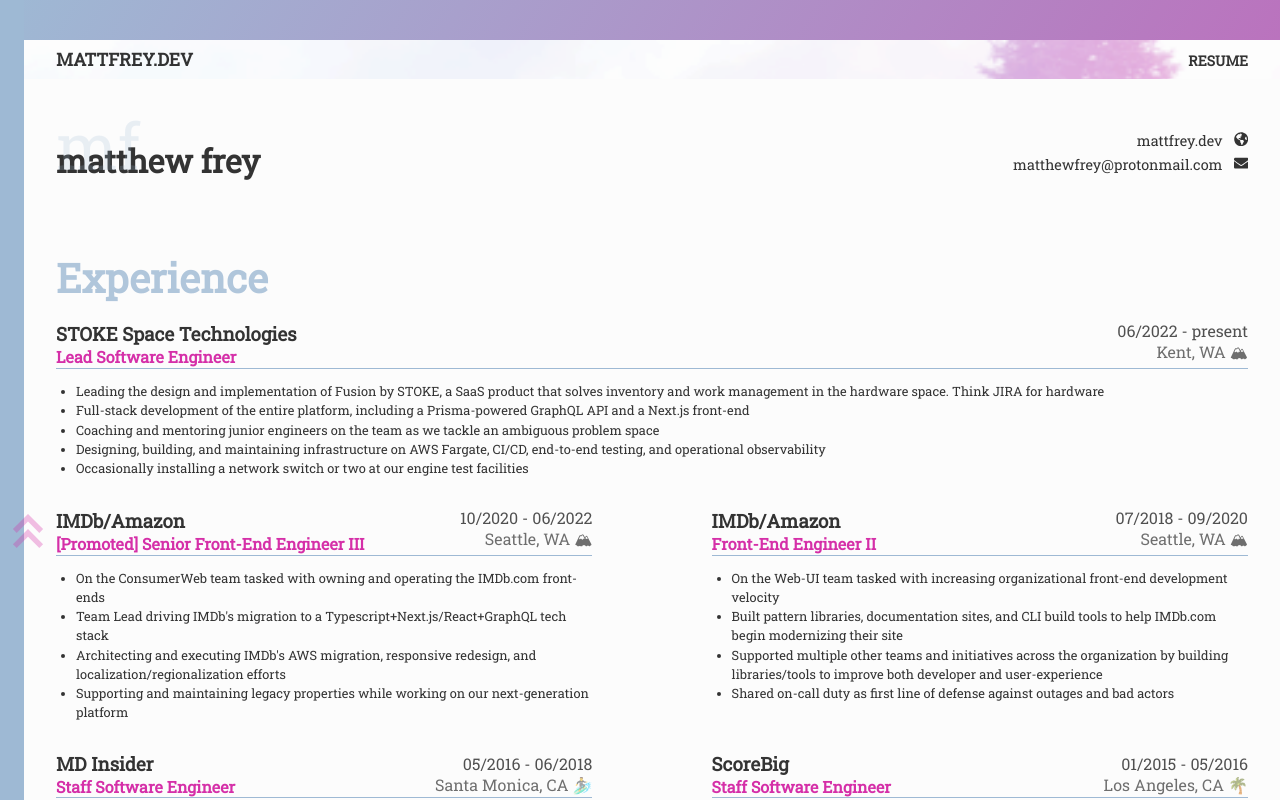
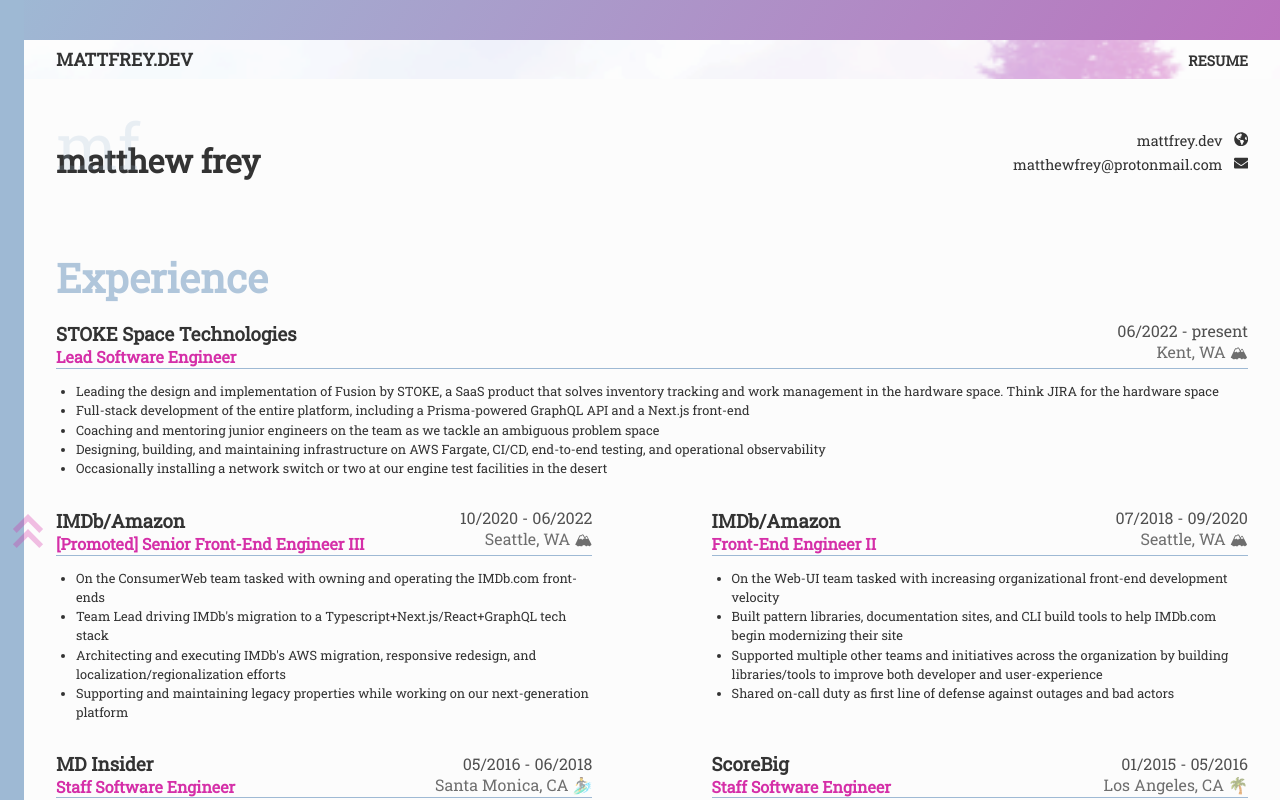
Before and after one commit to mmmeff/mattfreydotdev, a Next.js app: page /resume in a window 1280 px wide. Shown: the top 800 px of the page. Built offline with nearby package versions, Linux system fonts and the light colour scheme.

Commit message:
Update src/data/resume-data.tsx

```diff
--- a/src/data/resume-data.tsx
+++ b/src/data/resume-data.tsx
@@ -25,11 +25,11 @@
         startDate: '06/2022',
         endDate: 'present',
         responsibilities: [
-            'Leading the design and implementation of Fusion by STOKE, a SaaS product that solves inventory and work management in the hardware space. Think JIRA for hardware',
+            'Leading the design and implementation of Fusion by STOKE, a SaaS product that solves inventory tracking and work management in the hardware space. Think JIRA for the hardware space',
             'Full-stack development of the entire platform, including a Prisma-powered GraphQL API and a Next.js front-end',
             'Coaching and mentoring junior engineers on the team as we tackle an ambiguous problem space',
             'Designing, building, and maintaining infrastructure on AWS Fargate, CI/CD, end-to-end testing, and operational observability',
-            'Occasionally installing a network switch or two at our engine test facilities'
+            'Occasionally installing a network switch or two at our engine test facilities in the desert'
         ]
     },
     {
```
